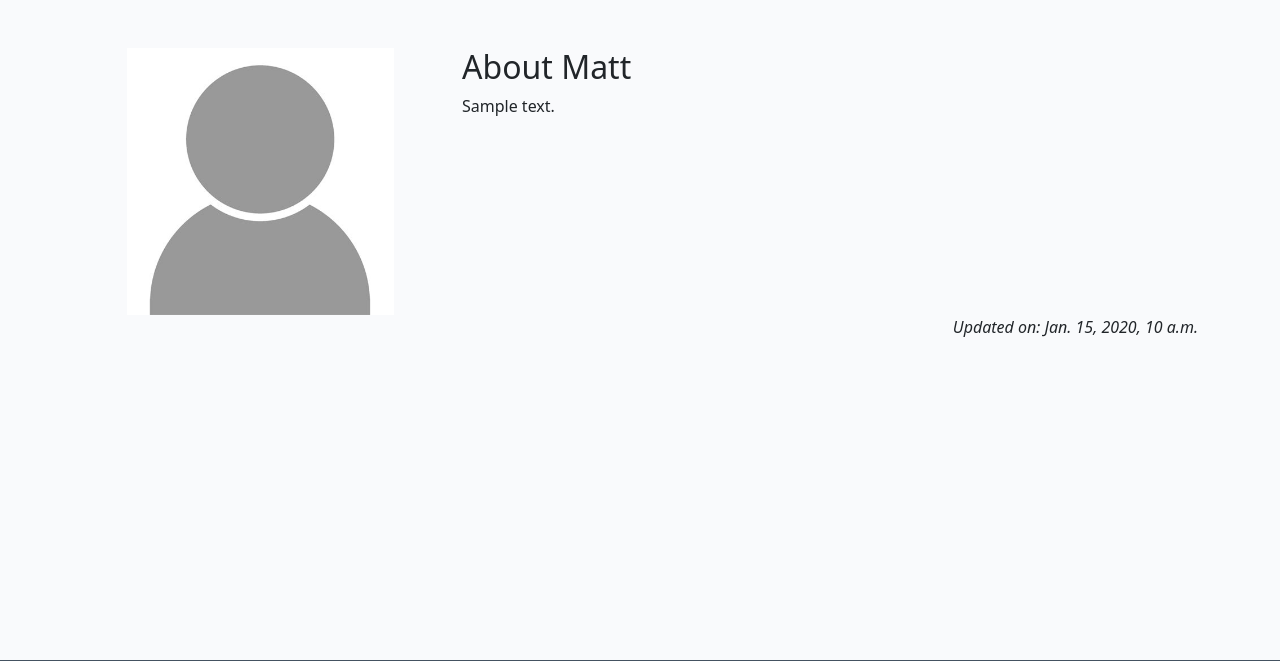
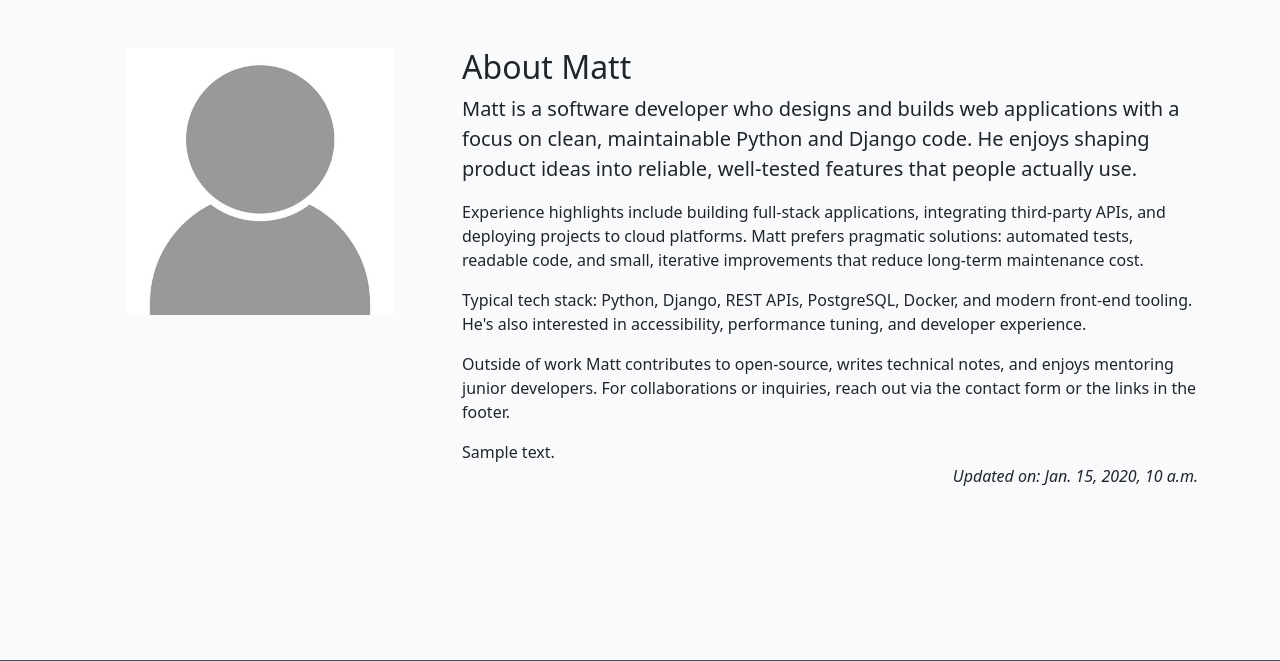
Before and after one commit to TopG85/codestar_blog, a Django app: page /about/ in a window 1280 px wide. Shown: the part 60-721 px from the top of the page. Run offline with Django 4.2, Linux system fonts and the light colour scheme; tables that the repository leaves empty hold one stand-in row (values such as "Sample post"); parts of the project's set-up code (start-up, migrations or seed data) failed here and were passed over; some libraries are stand-ins or nearby versions.

Commit message:
Expand About page content with developer bio

```diff
--- a/about/templates/about/about.html
+++ b/about/templates/about/about.html
@@ -8,6 +8,14 @@
         </div>
         <div class="col-8">
             <h2>About Matt</h2>
+            <p class="lead">Matt is a software developer who designs and builds web applications with a focus on clean, maintainable Python and Django code. He enjoys shaping product ideas into reliable, well-tested features that people actually use.</p>
+
+            <p>Experience highlights include building full-stack applications, integrating third-party APIs, and deploying projects to cloud platforms. Matt prefers pragmatic solutions: automated tests, readable code, and small, iterative improvements that reduce long-term maintenance cost.</p>
+
+            <p>Typical tech stack: Python, Django, REST APIs, PostgreSQL, Docker, and modern front-end tooling. He's also interested in accessibility, performance tuning, and developer experience.</p>
+
+            <p>Outside of work Matt contributes to open-source, writes technical notes, and enjoys mentoring junior developers. For collaborations or inquiries, reach out via the contact form or the links in the footer.</p>
+
             {{ about.content | safe }}
         </div>
     </div>
```
